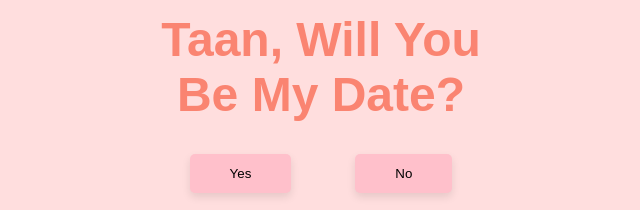
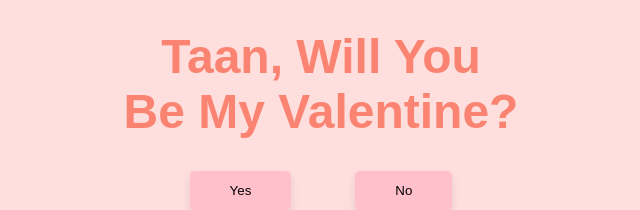
Before and after one commit to tanimul-islam/valentine-app, a plain HTML site: page index.html in a window 1280 px wide. Shown: the part 395-605 px from the top of the page, without its empty margins (319-959 px from the left). Drawn offline with Linux system fonts and the light colour scheme; a web font is replaced by a local one.

Commit message:
Update index.html

```diff
--- a/index.html
+++ b/index.html
@@ -28,7 +28,7 @@
       <div id="text">
         <h2>
           Taan, Will You <br />
-          Be My Date?
+          Be My Valentine?
         </h2>
       </div>
       <div class="buttons">
```
